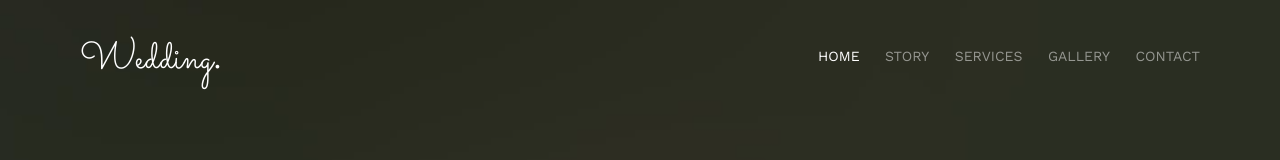
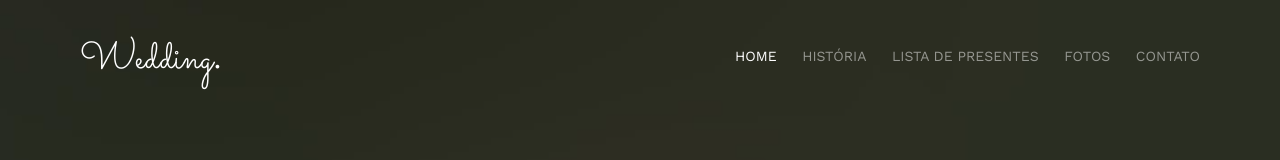
Before and after one commit to DuilioAzevedo/wedding-site, a plain HTML site: page index.html in a window 1280 px wide. Shown: the top 160 px of the page. Drawn offline with nearby package versions, Linux system fonts and the light colour scheme; files whose address does not match are found by name.

Commit message:
Edit navbar

```diff
--- a/index.html
+++ b/index.html
@@ -79,9 +79,9 @@
 				<div class="col-xs-10 text-right menu-1">
 					<ul>
 						<li class="active"><a href="index.html">Home</a></li>
-						<li><a href="about.html">Story</a></li>
+						<li><a href="about.html">História</a></li>
 						<li class="has-dropdown">
-							<a href="services.html">Services</a>
+							<a href="services.html">Lista de presentes</a>
 							<ul class="dropdown">
 								<li><a href="#">Web Design</a></li>
 								<li><a href="#">eCommerce</a></li>
@@ -90,7 +90,7 @@
 							</ul>
 						</li>
 						<li class="has-dropdown">
-							<a href="gallery.html">Gallery</a>
+							<a href="gallery.html">Fotos</a>
 							<ul class="dropdown">
 								<li><a href="#">HTML5</a></li>
 								<li><a href="#">CSS3</a></li>
@@ -98,7 +98,7 @@
 								<li><a href="#">jQuery</a></li>
 							</ul>
 						</li>
-						<li><a href="contact.html">Contact</a></li>
+						<li><a href="contact.html">Contato</a></li>
 					</ul>
 				</div>
 			</div>
```
